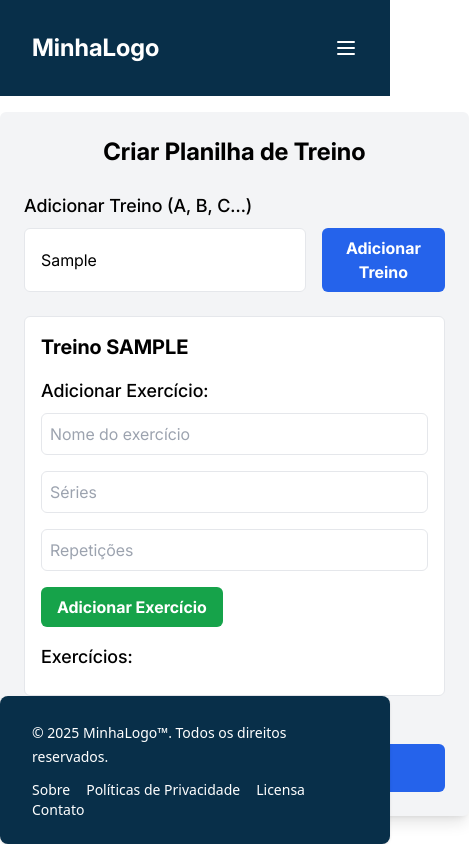
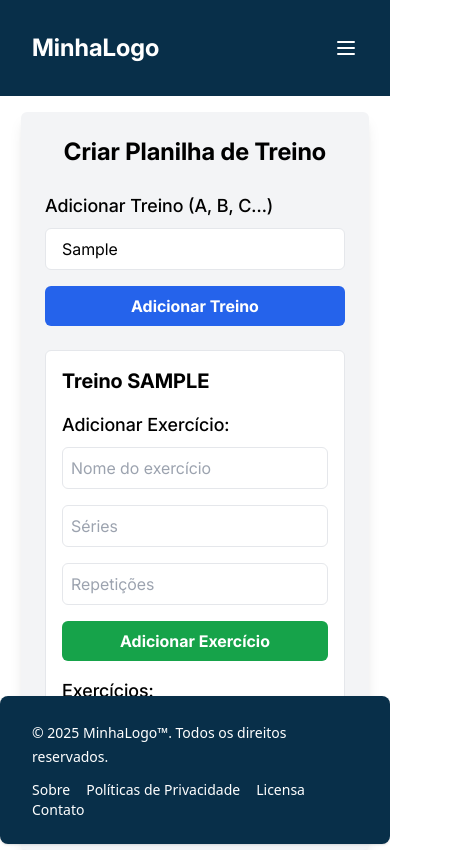
Before and after one commit to jailsonzarur/Projeto-React-Node, a React (Create React App) app in the folder react-projeto/: page /planilha in a window 390 px wide. Both pictures are taken after typing "Sample" into the empty fields and a click on the button "Adicionar Treino". Shown: the whole page, 469 px wide, since content can reach past the window. Built offline with nearby package versions, Linux system fonts and the light colour scheme.

Commit message:
Adicionado responsividade ao formulário da criação das planilhas no front-end.

```diff
--- a/react-projeto/src/components/PlanilhaForm.js
+++ b/react-projeto/src/components/PlanilhaForm.js
@@ -36,80 +36,86 @@ function PlanilhaForm() {
     }
 
     return(
-        <div class="p-6 max-w-4xl mx-auto bg-gray-100 rounded-md shadow-lg mt-4 font-inter">
-            <h1 class="text-2xl font-bold text-center mb-6">Criar Planilha de Treino</h1>
+        <div className="p-6 max-w-screen-lg mx-auto bg-gray-100 rounded-md shadow-lg mt-4 font-inter">
+            <h1 className="text-2xl font-bold text-center mb-6">Criar Planilha de Treino</h1>
 
-            <div class="mb-6">
-                <label class="block mb-2 text-lg font-medium">Adicionar Treino (A, B, C...)</label>
-                <div class="flex gap-4">
+            <div className="mb-6">
+                <label className="block mb-2 text-lg font-medium">
+                    Adicionar Treino (A, B, C...)
+                </label>
+                <div className="flex flex-col sm:flex-row gap-4">
                     <input
                         type="text"
-                    class="flex-1 px-4 py-2 border rounded-md"
+                        className="flex-1 px-4 py-2 border rounded-md"
                         placeholder="Digite o nome do treino (ex: A)"
-                    onChange={(e) => {
+                        onChange={(e) =>
                             setTreinoAtual({
                                 treino_letter: e.target.value.toUpperCase(),
-                            exercicios: []
+                                exercicios: [],
                             })
-                    }}
+                        }
                     />
-                <button onClick={addTreino} class="px-6 py-2 bg-blue-600 text-white font-bold rounded-md hover:bg-blue-700">
+                    <button
+                        onClick={addTreino}
+                        className="px-6 py-2 bg-blue-600 text-white font-bold rounded-md hover:bg-blue-700 w-full sm:w-auto"
+                    >
                         Adicionar Treino
                     </button>
                 </div>
             </div>
-            {
-                treinos.map( (treino) => {
-                    return <div key={treino.id} class="mb-6 border p-4 rounded-md bg-white">
-                        <h2 class="text-xl font-bold mb-4">Treino {treino.treino_letter}</h2>
 
-                        <div class="mb-4">
-                        <h3 class="text-lg font-medium mb-2">Adicionar Exercício:</h3>
-                        <div class="grid grid-cols-1 md:grid-cols-3 gap-4">
+            {treinos.map((treino) => (
+                <div key={treino.id} className="mb-6 border p-4 rounded-md bg-white">
+                    <h2 className="text-xl font-bold mb-4">Treino {treino.treino_letter}</h2>
+
+                    <div className="mb-4">
+                        <h3 className="text-lg font-medium mb-2">Adicionar Exercício:</h3>
+                        <div className="grid grid-cols-1 md:grid-cols-3 gap-4">
                             <input
                                 type="text"
-                            class="p-2 border rounded-md"
+                                className="p-2 border rounded-md"
                                 placeholder="Nome do exercício"
-                            onChange={(e) => {setExercicioAtual(e.target.value)}}
+                                onChange={(e) => setExercicioAtual(e.target.value)}
                             />
                             <input
                                 type="number"
-                            class="p-2 border rounded-md"
+                                className="p-2 border rounded-md"
                                 placeholder="Séries"
-                            onChange={(e) => {setSeries(e.target.value)}}
+                                onChange={(e) => setSeries(e.target.value)}
                             />
                             <input
                                 type="number"
-                            class="p-2 border rounded-md"
+                                className="p-2 border rounded-md"
                                 placeholder="Repetições"
-                            onChange={(e) => {setReps(e.target.value)}}
+                                onChange={(e) => setReps(e.target.value)}
                             />
                         </div>
-                        <button onClick={() => {
-                            addExercicio(treino.treino_letter)
-                            setExercicioAtual("")
-                        }
-                        } class="mt-4 px-4 py-2 bg-green-600 text-white font-bold rounded-md hover:bg-green-700">
+                        <button
+                            onClick={() => {
+                                addExercicio(treino.treino_letter);
+                                setExercicioAtual("");
+                            }}
+                            className="mt-4 px-4 py-2 bg-green-600 text-white font-bold rounded-md hover:bg-green-700 w-full sm:w-auto"
+                        >
                             Adicionar Exercício
                         </button>
                     </div>
 
-                        <h3 class="text-lg font-medium mb-2">Exercícios:</h3>
-                        <ul class="list-disc ml-4">
-                        {
-                            treino.exercicios.map( (exercicio) => {
-                                return <li key={exercicio.id} class="">
-                                        <p>{exercicio.exercicio} - {exercicio.series} Séries - {exercicio.repeticoes} Repetições
+                    <h3 className="text-lg font-medium mb-2">Exercícios:</h3>
+                    <ul className="list-disc ml-4">
+                        {treino.exercicios.map((exercicio, index) => (
+                            <li key={index}>
+                                <p>
+                                    {exercicio.exercicio} - {exercicio.series} Séries -{" "}
+                                    {exercicio.repeticoes} Repetições
                                 </p>
                             </li>
-                            } )
-                        }
+                        ))}
                     </ul>
                 </div>
-                } )
-            }
+            ))}
 
-            <button class="w-full py-3 bg-blue-600 text-white font-bold rounded-md hover:bg-blue-700 mt-6">
+            <button className="w-full py-3 bg-blue-600 text-white font-bold rounded-md hover:bg-blue-700 mt-6">
                 Salvar Planilha
             </button>
         </div>
```
Lines whose indentation alone changed are shown as unchanged.
